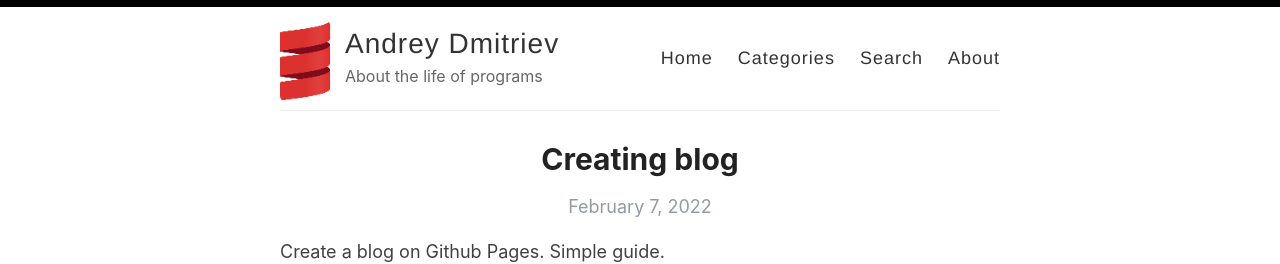
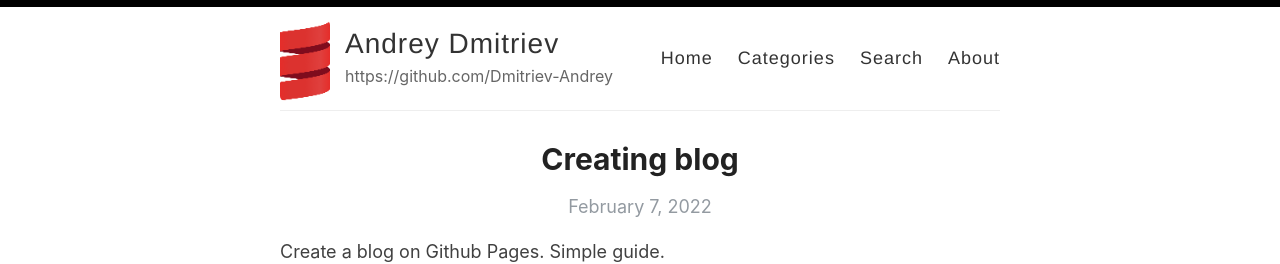
Before and after one commit to Dmitriev-Andrey/Dmitriev-Andrey.github.io, a Jekyll site: the page built from index.html, in a window 1280 px wide. Shown: the top 264 px of the page. Built offline with Jekyll 4.4.1, drawn with Linux system fonts in a browser that asks for light colours; the list of posts is cut into pages by our own code.

Commit message:
Add link on github resume

```diff
--- a/_config.yml
+++ b/_config.yml
@@ -9,7 +9,7 @@ name: Andrey Dmitriev
 author: Andrey Dmitriev
 
 # Short bio or description (displayed in the header)
-description: About the life of programs
+description: https://github.com/Dmitriev-Andrey
 
 # URL of your avatar or profile pic (you could use your GitHub profile pic)
 avatar: /images/Avatar.png
```
